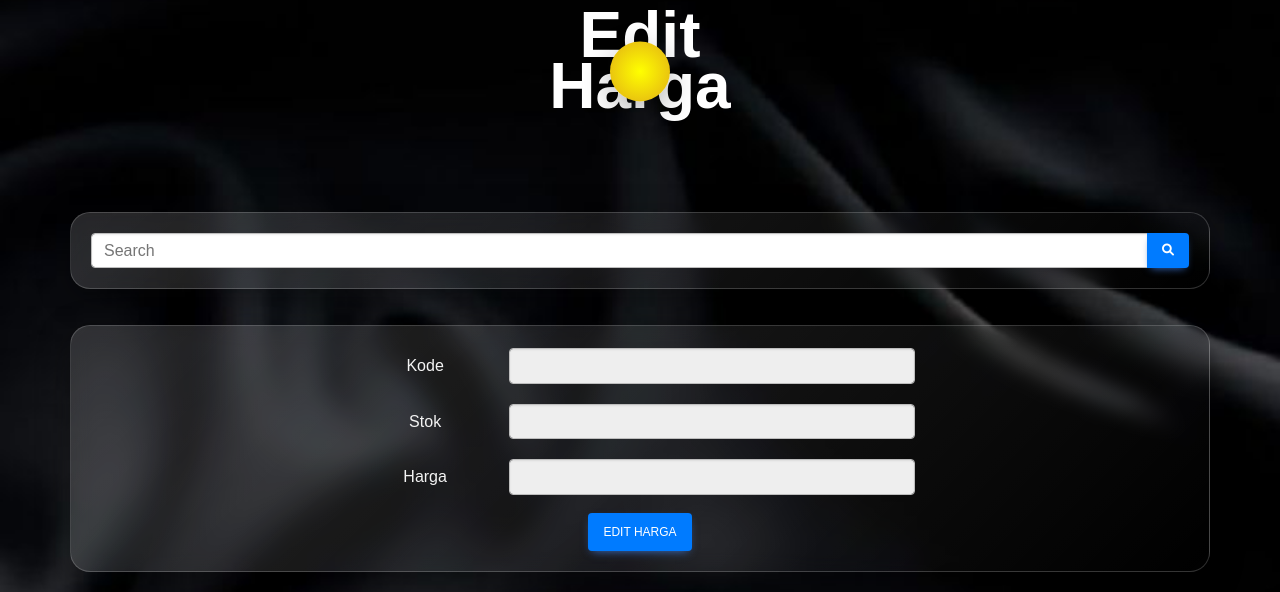
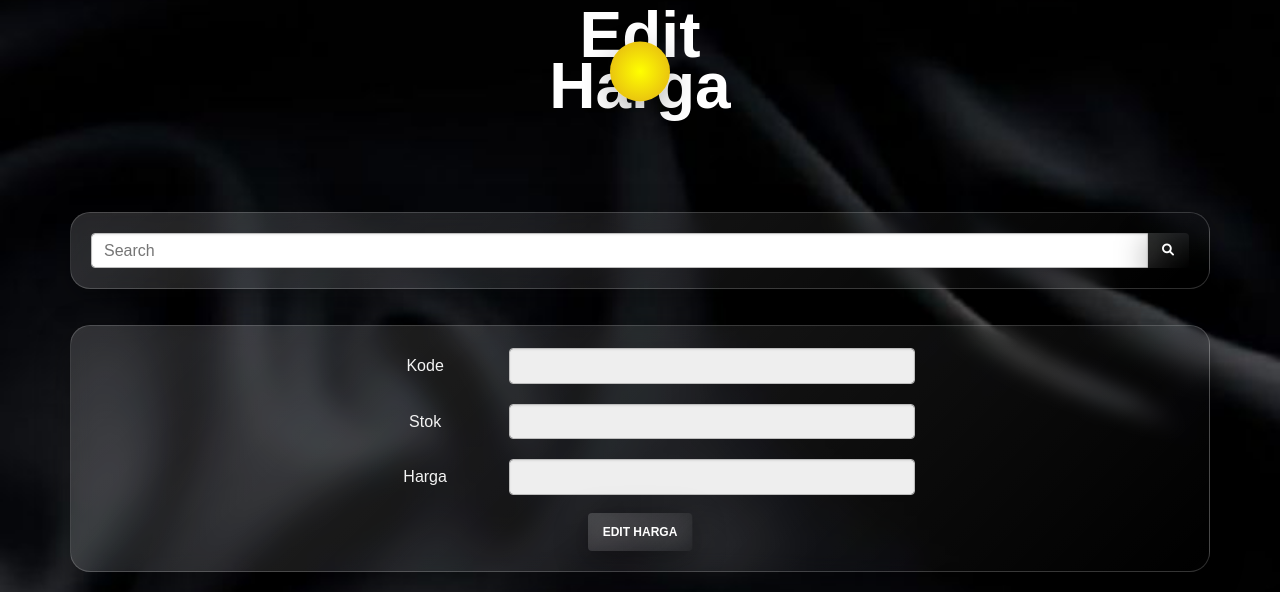
Before and after one commit to Roosevelttt/PROYEK-TEKWEB-14, a PHP site: page /pageHarga.php in a window 1280 px wide. Shown: the part 208-800 px from the top of the page. Run offline with PHP 8.4, Linux system fonts and the light colour scheme; the visitor is signed in with stand-in values (Sample User, id 1); some libraries are stand-ins or nearby versions.

Commit message:
style: fix pageHarga

```diff
--- a/pageHarga.php
+++ b/pageHarga.php
@@ -84,13 +84,19 @@ if (!isset($_SESSION['jabatan']) || $_SESSION['jabatan'] !== 'pemilik') {
             box-shadow: 0 8px 32px 0 rgba(0, 0, 0, 0.35);
         }
         .btn {
-            background-color: #007bff;
+          background: linear-gradient(135deg, rgba(255, 255, 255, 0.15), rgba(255, 255, 255, 0));
+            backdrop-filter: blur(10px);
+            -webkit-backdrop-filter: blur(10px);
+            border-radius: 20px;
+            border: 1px solid rgba(255, 255, 255, 0.18);
+            box-shadow: 0 8px 32px 0 rgba(0, 0, 0, 0.35);
             color: white;
             border: none;
             padding: 10px 15px;
             border-radius: 4px;
             cursor: pointer;
             transition: background-color 0.3s;
+            font-weight: bold;
         }
         .btn:hover {
             background-color: radial-gradient(circle, #ffff00, #E1AD15);;
```
